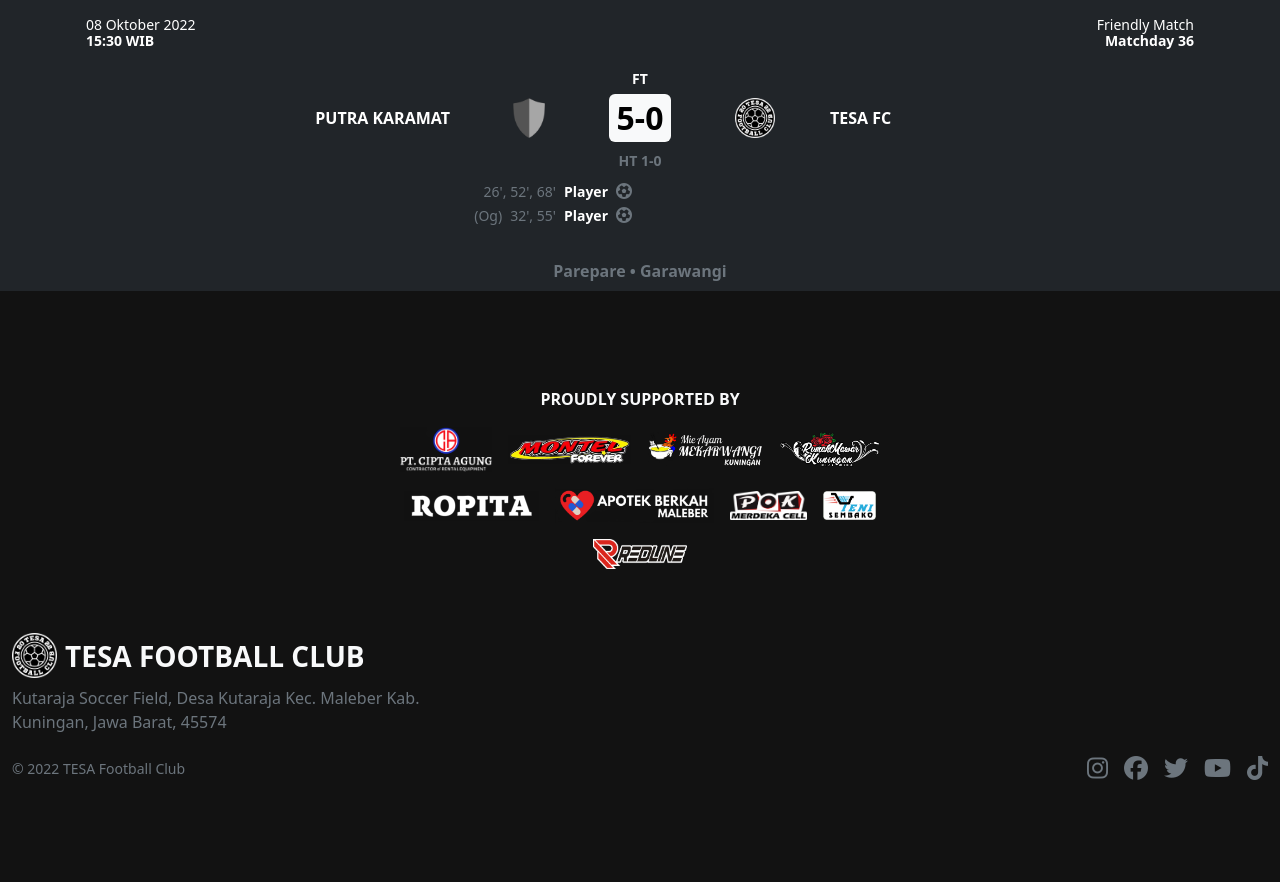
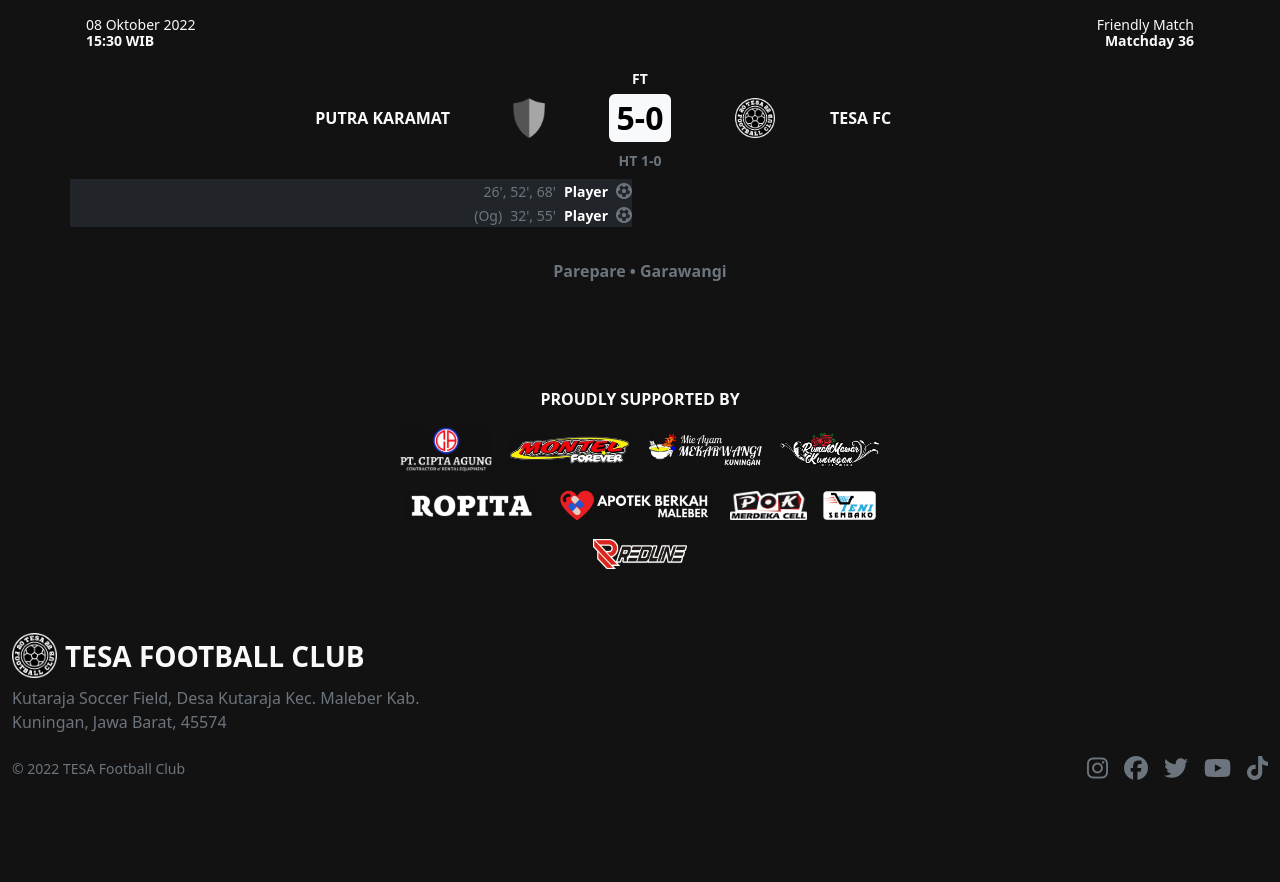
Before and after one commit to tesafc/tesafc.github.io, a Jekyll site: the page built from _matches/2022-10-08.md, in a window 1280 px wide. Shown: the part 789-1671 px from the top of the page. Built offline with Jekyll 4.4.1, drawn with Linux system fonts in a browser that asks for light colours; nearby versions of some CDN libraries.

Commit message:
Update match.html

```diff
--- a/_layouts/match.html
+++ b/_layouts/match.html
@@ -2,14 +2,14 @@
 layout: default
 ---
 
-<div class="text-bg-dark mb-5">
+<div class="text-light mb-5">
   <div class="container-fluid px-0">
     <div class="ratio ratio-16x9">
       <img src="{% if page.img %}{{ page.img }}{% else %}https://live.staticflickr.com/65535/52439329038_2ee85d2149_h.jpg{% endif %}" alt="" style="object-fit: cover;">
     </div>
   </div>
   <div class="container px-0">
-    <div class="card text-bg-dark rounded-0 border-0 pt-2">
+    <div class="card text-light bg-transparent rounded-0 border-0 pt-2">
       <div class="row row-cols-2 g-0 card-header bg-transparent border-0">
         <div class="col">
           <p class="card-text text-start text-capitalize lh-1 mb-0"><small>{{ page.time }}</small></p>
@@ -71,15 +71,15 @@
   </div>
   {% if page.lineup %}
   <div class="container px-0 mt-5">
-    <h1 class="text-center text-uppercase text-bg-dark fw-bolder mb-4">lineup</h1>
+    <h1 class="text-center text-uppercase text-light fw-bolder mb-4">lineup</h1>
     <div class="row g-0">
       {% if page.lineup.home-team.lineup %}
       <ul class="col-6 list-group border-0 rounded-0 p-0 pe-3">
-        <li class="list-group-item text-bg-dark text-end border-0 p-0 pb-2">
+        <li class="list-group-item text-light text-end border-0 p-0 pb-2">
           <span class="text-end text-uppercase fs-5 fw-bolder border-0 p-0">{{ page.home-team.name }}</span>
         </li>
         {% for player in page.lineup.home-team.lineup %}
-        <li class="d-block row g-0 list-group-item text-bg-dark text-end border-0 p-0 pb-1">
+        <li class="d-block row g-0 list-group-item text-light text-end border-0 p-0 pb-1">
           {% if player.role %}<small class="d-inline-block block col-auto text-uppercase fw-bolder text-secondary">{{ player.role }}</small>{% endif %}
           <span class="d-inline-block col-auto text-capitalize px-1">{{ player.name }}</span>
           <span class="d-inline-block col-1 text-uppercase text-secondary fw-bolder">{{ player.no-punggung }}</span>
@@ -89,18 +89,18 @@
       {% endif %}
       {% if page.lineup.away-team.lineup %}
       <ul class="col-6 list-group border-0 rounded-0 p-0 ps-3">
-        <li class="list-group-item text-bg-dark text-start border-0 p-0 pb-2">
+        <li class="list-group-item text-light text-start border-0 p-0 pb-2">
           <span class="text-end text-uppercase fs-5 fw-bolder border-0 p-0">{{ page.away-team.name }}</span>
         </li>
         {% for player in page.lineup.away-team.lineup %}
-        <li class="d-block row g-0 list-group-item text-bg-dark text-start border-0 p-0 pb-1">
+        <li class="d-block row g-0 list-group-item text-light text-start border-0 p-0 pb-1">
           <span class="d-inline-block col-1 text-uppercase text-secondary fw-bolder">{{ player.no-punggung }}</span>
           <span class="d-inline-block col-auto text-capitalize px-1">{{ player.name }}</span>
           {% if player.role %}<small class="d-inline-block col-auto text-uppercase fw-bolder text-secondary">{{ player.role }}</small>{% endif %}
         </li>
         {% endfor %}
       </ul>
-      <h3 class="d-block text-center text-uppercase text-bg-dark text-secondary fw-bolder mt-3 mb-2">subs</h3>
+      <h3 class="d-block text-center text-uppercase text-light fw-bolder mt-3 mb-2">subs</h3>
       <ul class="col-6 list-group border-0 rounded-0 p-0 pe-3">
         {% for player in page.lineup.home-team.subs %}
         <li class="d-block row g-0 list-group-item text-bg-dark text-end border-0 p-0 pb-1">
@@ -112,7 +112,7 @@
       </ul>
       <ul class="col-6 list-group border-0 rounded-0 p-0 ps-3">
         {% for player in page.lineup.away-team.subs %}
-        <li class="d-block row g-0 list-group-item text-bg-dark tex-start border-0 p-0 pb-1">
+        <li class="d-block row g-0 list-group-item text-light tex-start border-0 p-0 pb-1">
           <span class="d-inline-block col-1 text-uppercase text-secondary fw-bolder">{{ player.no-punggung }}</span>
           <span class="d-inline-block col-auto text-capitalize px-1">{{ player.name }}</span>
           {% if player.role %}<small class="d-inline-block block col-auto text-uppercase fw-bolder text-secondary">{{ player.role }}</small>{% endif %}
```
